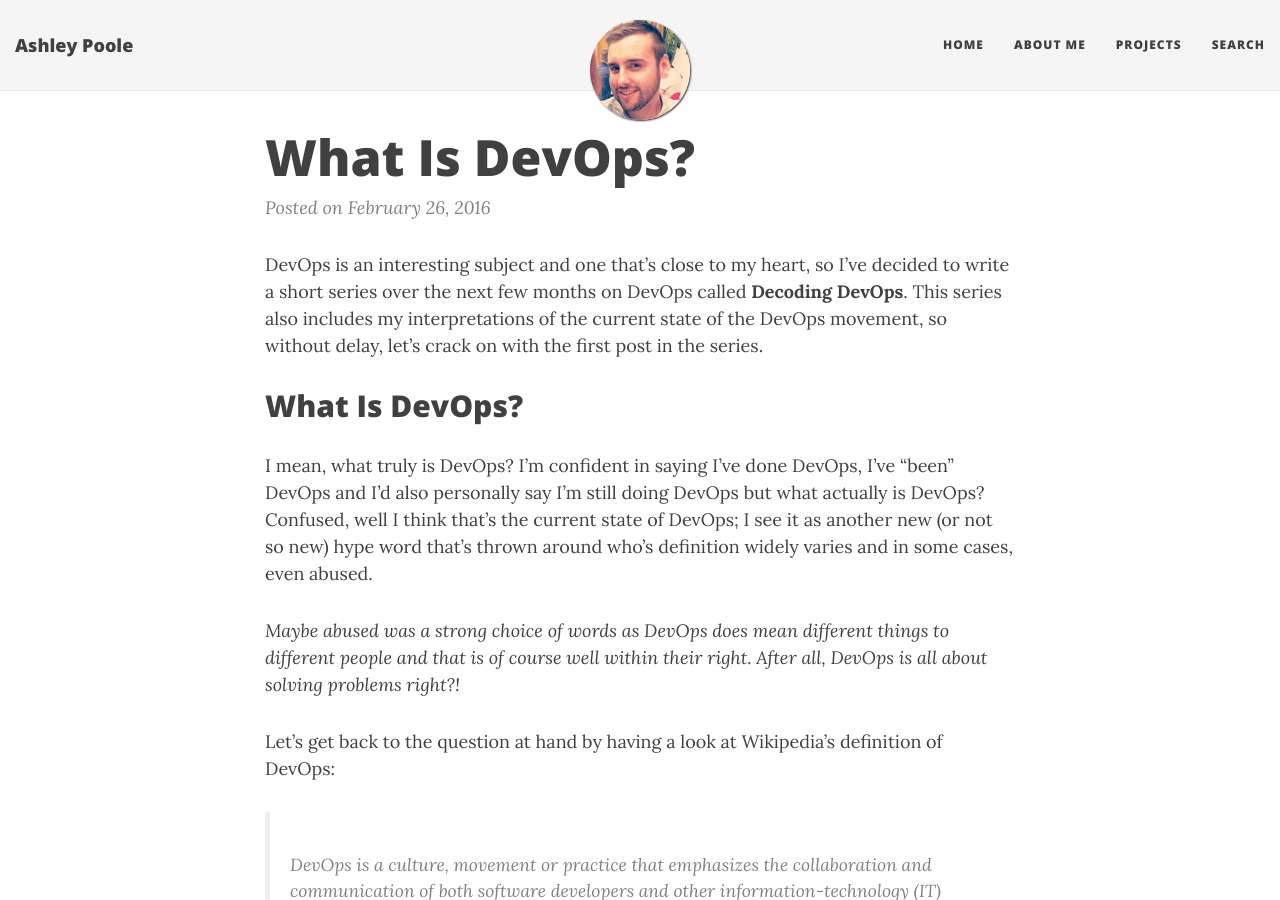
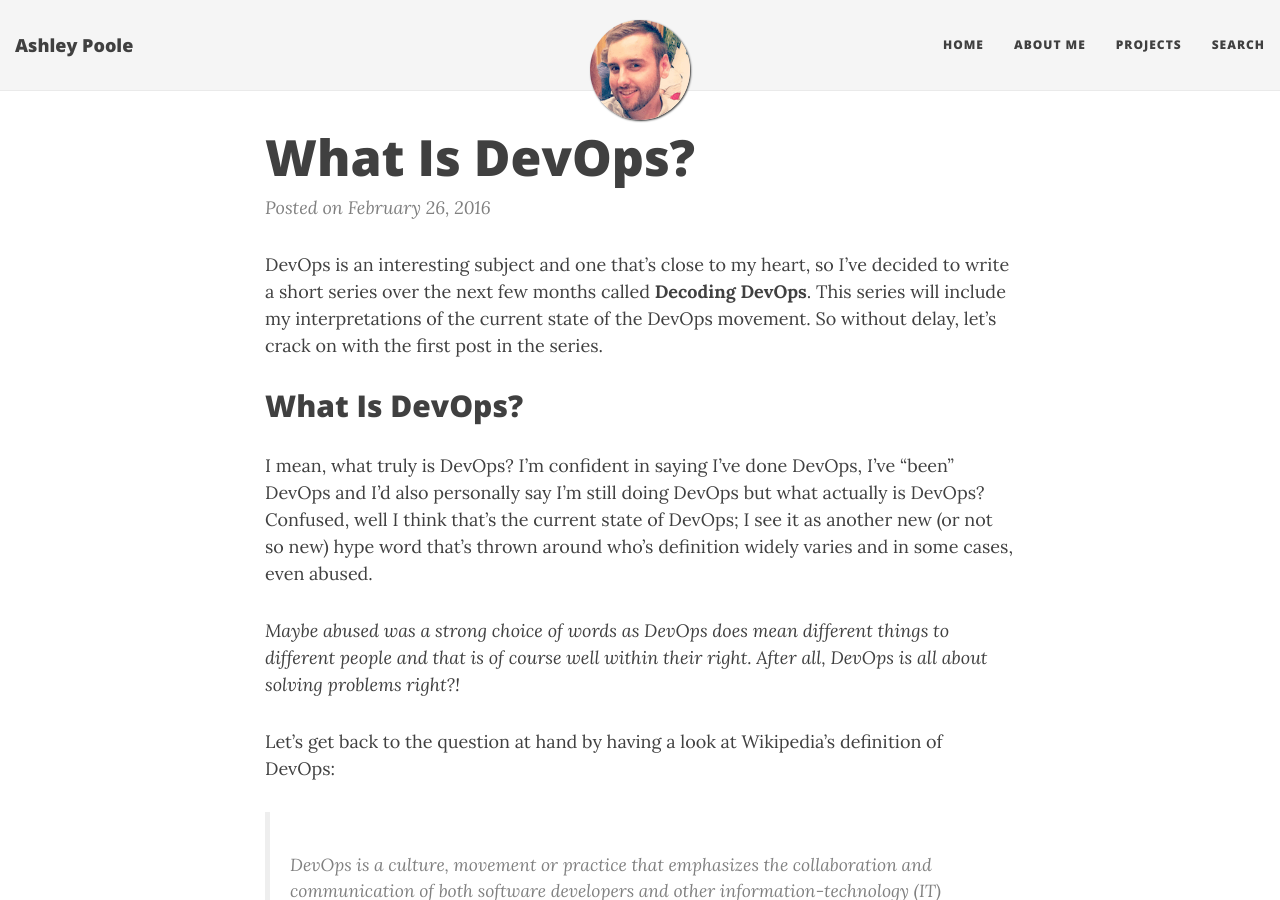
Before and after one commit to AshleyPoole/ashleypoole.github.io, a Jekyll site: the page built from _posts/2016-02-26-what-is-devops.md, in a window 1280 px wide and 900 px high. Built offline with Jekyll 4.4.1, drawn with Linux system fonts in a browser that asks for light colours; nearby versions of some CDN libraries; comment, search, counter and statistics services are not loaded.

Commit message:
Update what-is-devops

```diff
--- a/_posts/2016-02-26-what-is-devops.md
+++ b/_posts/2016-02-26-what-is-devops.md
@@ -6,7 +6,7 @@ categories: [devops]
 tags: [questions, decodingdevopsseries]
 ---
 
-DevOps is an interesting subject and one that's close to my heart, so I've decided to write a short series over the next few months on DevOps called **Decoding DevOps**. This series also includes my interpretations of the current state of the DevOps movement, so without delay, let's crack on with the first post in the series.
+DevOps is an interesting subject and one that's close to my heart, so I've decided to write a short series over the next few months called **Decoding DevOps**. This series will include my interpretations of the current state of the DevOps movement. So without delay, let's crack on with the first post in the series.
 
 ## What Is DevOps?
 I mean, what truly is DevOps? I'm confident in saying I've done DevOps, I've "been" DevOps and I'd also personally say I'm still doing DevOps but what actually is DevOps? Confused, well I think that's the current state of DevOps; I see it as another new (or not so new) hype word that's thrown around who's definition widely varies and in some cases, even abused.
```
